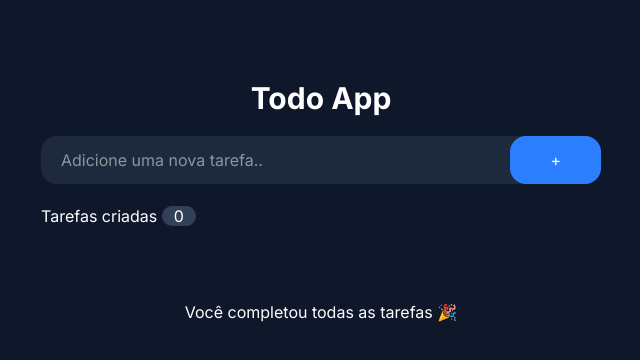
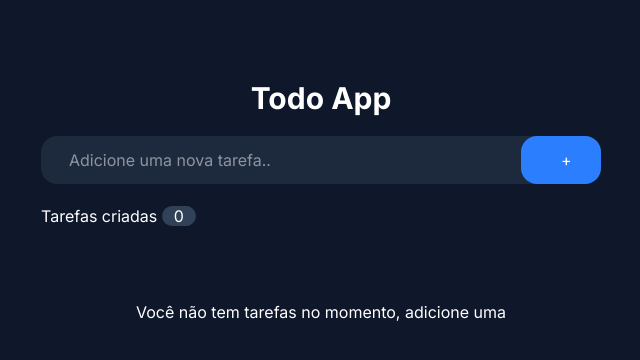
Before and after one commit to EduardoFelipe0231/todoapp-list, a React (Vite) app: page / in a window 1280 px wide. Shown: the top 360 px of the page, without its empty margins (319-959 px from the left). Built offline with nearby package versions, Linux system fonts and the light colour scheme.

Commit message:
versao web completa

```diff
--- a/src/App.jsx
+++ b/src/App.jsx
@@ -1,10 +1,23 @@
-import { Trash2, Circle, Pencil} from "lucide-react"
+import { useEffect } from "react";
+
+import { Trash2, Circle, Pencil, CircleCheckBig} from "lucide-react"
 import { useState } from "react"
 
 function App() {
 
   //salva as informações das tarefas em um array de objetos
-  const [task, setTask] = useState([]);
+  //e criamos uma const para armazenar no local storage as informações recebidas via array.
+  const [task, setTask] = useState(() => {
+    const savedTasks = localStorage.getItem("task");
+    return savedTasks ? JSON.parse(savedTasks) : [];
+  });
+
+  //converte o salvo em JSON.
+  useEffect(() => {
+    localStorage.setItem("task", JSON.stringify(task))
+  }, [task])
+
+
   //salva as informações do campo input - do que foi digitado.
   const [taskInput, setTaskInput] = useState("");
 
@@ -21,8 +34,8 @@ function App() {
       const newTask = {
         id: Date.now(),
         text: taskInput,
-        done: false
-      }
+        done: false,
+      };
 
       //seta o valor novo junto com as info já existentes.
       setTask([...task, newTask]);
@@ -39,28 +52,44 @@ function App() {
 
   //deletar tarefa com base no ID clicado, passamos o "taskID" como parametro da função, e no botão passamos o parametro "todo" com base no novo array criado..
   const deleteTask = (taskId) => {
-    if(window.confirm(`Você tem certeza que deseja remover essa tarefa? ${taskId}`))
+    if(window.confirm("Você tem certeza que deseja remover essa tarefa?"))
     setTask(task.filter((t) => t.id !== taskId ));
     console.log(taskId)
   }
 
+
+  //deletar toda as tarefas
+  const deleteAllTasks = () => {
+    if(window.confirm("Deseja excluir todas as tarefas?")) {
+      setTask([])
+    }
+  }
+
   return (
-    <div className="bg-slate-900 min-h-screen flex flex-col items-center py-20">
+    <div className="bg-slate-900 min-h-screen flex flex-col items-center py-20 px-3">
       <h1 className="text-3xl font-bold text-white">Todo App</h1>
       <div className="mx-auto p-5 max-w-150 w-full space-y-5">
-        <form action="#" className="w-full flex items-center gap-4 bg-slate-800 pl-5 rounded-2xl h-12" onSubmit={addTask}>
+        <form action="#" className="flex gap-4 bg-slate-800 px-0 rounded-2xl h-12 md:flex-row md:pl-5 md:px-0 " onSubmit={addTask}>
           <input
             type="text" name="text" id="text" placeholder="Adicione uma nova tarefa.."
-            className="flex-1 focus:outline-none text-white"
+            className="flex-1 focus:outline-none text-white py-3 px-2"
             value={taskInput}
-            onChange={handleInput}/>
+            onChange={handleInput}
+          />
 
-          <button type="submit" className="cursor-pointer" className="bg-blue-500 px-10 h-full rounded-2xl cursor-pointer text-white hover:bg-blue-500/75 transition-all">+</button>
+          <button type="submit" className="cursor-pointer" className="bg-blue-500 px-10 h-full rounded-2xl cursor-pointer text-white hover:bg-blue-500/75 transition-all w-full md:w-0">+</button>
         </form>
 
         <div className="flex items-center justify-between">
           <p className="text-white">Tarefas criadas <span className="bg-slate-700 text-white rounded-full px-3">{task.length}</span></p>
-          {task.length > 0 && <button className="bg-orange-400 px-4 h-full rounded-2xl cursor-pointer text-white hover:bg-orange-400/75 transition-all disabled:c">Deletar todas as tarefas</button>}
+
+          {task.length > 0 &&
+              <button
+                className="bg-red-400 px-4 h-full rounded-2xl cursor-pointer text-white hover:bg-red-400/75 transition-all disabled:c"
+                onClick={deleteAllTasks}
+                >
+                Deletar todas as tarefas
+              </button>}
         </div>
         <div className="w-full rounded-2xl space-y-3 max-h-130 h-full py-4 overflow-y-hidden">
           <ul className="flex flex-col gap-2 text-white ">
@@ -73,12 +102,7 @@ function App() {
                 >
                   <Trash2 size={18}/>
                 </button>
-                <button
-                  className="hover:text-orange-800/85 cursor-pointer transition-all"
-                  onClick={() => deleteTask(todo.id)}
-                >
-                  <Circle  size={18} />
-                </button>
+
               </li>
             ))}
           </ul>
@@ -87,7 +111,7 @@ function App() {
         {task.length > 0 ? (
              null
           ): (
-            <p className="text-white text-center">Você completou todas as tarefas 🎉</p>
+            <p className="text-white text-center">Você não tem tarefas no momento, adicione uma </p>
           )}
       </div>
     </div>
```
